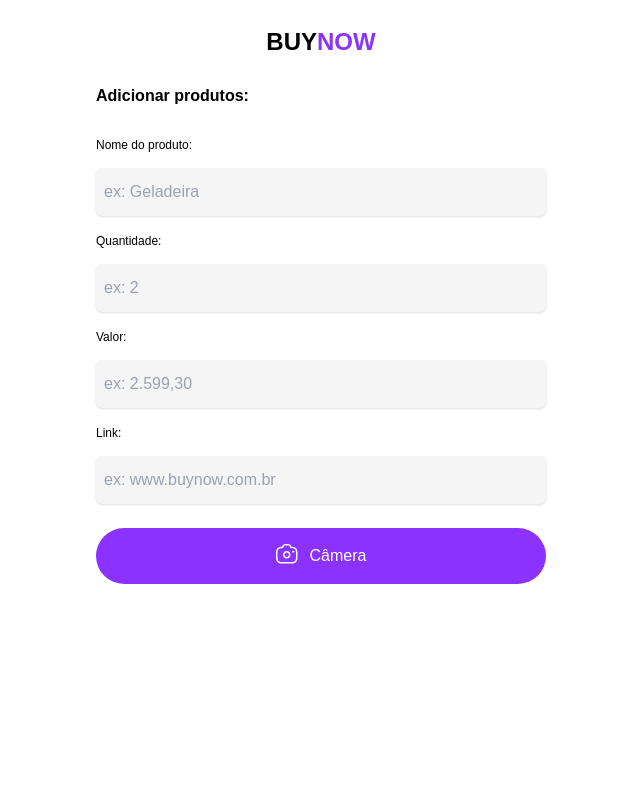
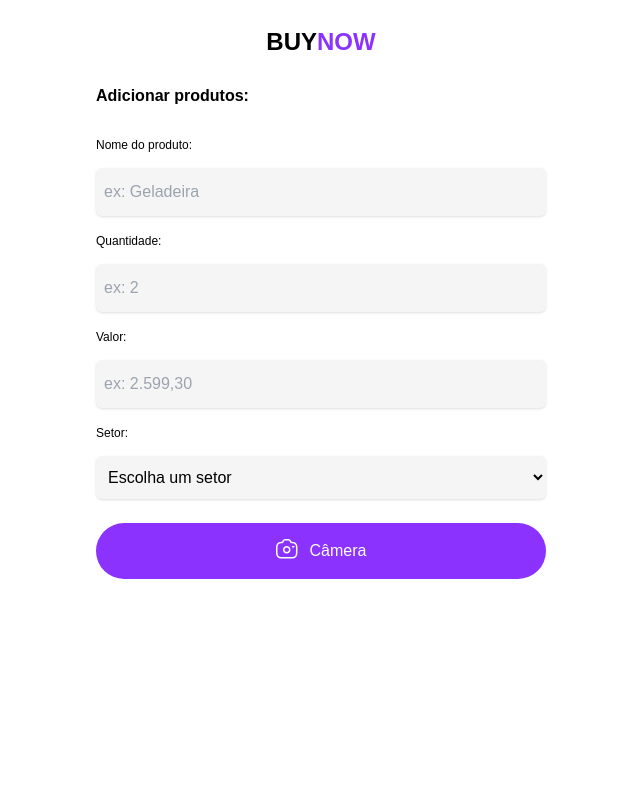
Before and after one commit to Helton-Carlos/buynow-app, a Nuxt app: page /add-products in a window 1280 px wide. Shown: the top 800 px of the page, without its empty margins (319-959 px from the left). Built offline with nearby package versions, Linux system fonts and the light colour scheme.

Commit message:
feat: add indexedDB PWA

```diff
--- a/components/box.vue
+++ b/components/box.vue
@@ -9,7 +9,7 @@
 
 <template>
  <div class="text-gray hover:text-purple" @click="$emit('getRouter')">
-    <div class="w-[105px] h-[105px] border-4 border-gray hover:border-purple">
+    <div class="w-[105px] h-[105px] border-4 border-gray hover:border-purple hover:bg-purple-light">
       <div class="min-h-[105px] flex justify-center items-center">
         <img
           class="hover:text-purple"
--- a/pages/add-products.vue
+++ b/pages/add-products.vue
@@ -1,10 +1,13 @@
 <script setup lang="ts">
 import camera from '/icons/camera.svg';
 import { useProductsStore } from '~/stores/products';
+import { useStatusStore } from '~/stores/sectors';
 import { useRouter } from 'vue-router';
 
 const router = useRouter();
+
 const { addIndexedDBProduct } =  useProductsStore();
+const { validationIndexedDBsectors } = useStatusStore();
 
 const player: Ref<HTMLCanvasElement | undefined> = ref();
 const canvas: Ref<HTMLCanvasElement | undefined> = ref();
@@ -15,7 +18,7 @@
 const name = ref<string>('');
 const quantidade = ref<string>('');
 const valor = ref<number>();
-const link = ref<string>('');
+const sectors = ref<string>('');
 
 function back() {
   router.push({ name:"init" })
@@ -23,11 +26,11 @@
 
 function onSubmit() {
   const product = {
-    name: name.value,
-    quantidade: quantidade.value,
-    valor: valor.value,
-    link: link.value,
-    canvas: canvas.value?.toDataURL("image/png")
+    title: name.value,
+    amount: quantidade.value,
+    price: valor.value,
+    sector: sectors.value,
+    image: canvas.value?.toDataURL("image/png")
   };
 
   addIndexedDBProduct(product);
@@ -51,7 +54,7 @@
 }
 
 function takePhoto() {
-  canvas.value?.getContext("2d")?.drawImage(player.value, 0, 0, 340, 250);
+  canvas.value?.getContext("2d")?.drawImage(player.value, 0, 0, 408, 300);
 
   canvas.value?.toDataURL("image/png");
 
@@ -119,17 +122,22 @@
        class="text-sm pb-2"
        for="link"
       >
-        Link:
+        Setor:
       </label>
 
-      <input
+      <select
         class="input"
-        type="text"
-        name="link"
-        id="link"
-        placeholder="ex: www.buynow.com.br"
-        v-model="link"
-      />
+        v-model="sectors"
+      >
+        <option disabled value="">Escolha um setor</option>
+        <option
+          class="capitalize"
+          v-for="check in validationIndexedDBsectors()"
+          :key="check"
+        >
+          {{ check }}
+        </option>
+      </select>
 
       <button
         v-if="cameraOn"
@@ -158,7 +166,7 @@
           :src="camera"
           alt="câmera"
         />
-          Bater
+          Tirar foto
       </button>
 
       <canvas
--- a/pages/config.vue
+++ b/pages/config.vue
@@ -3,16 +3,21 @@
 import iconReprovar from '/icons/reprovar.svg';
 import { useStatusStore } from '~/stores/sectors';
 
-const add = ref<string>('');
+const add = ref<string[]>([]);
 
 const { $state, addIndexedDBSectors } = useStatusStore();
+
+function addSectors() {
+  addIndexedDBSectors(add.value);
+  add.value = []
+}
 </script>
 
 <template>
   <div class="mx-auto max-w-[450px]">
     <form
       class="my-4"
-      @submit.prevent="addIndexedDBSectors(add)"
+      @submit.prevent="addSectors"
     >
 
       <div class="flex justify-end items-center relative">
--- a/pages/products-registered.vue
+++ b/pages/products-registered.vue
@@ -2,26 +2,13 @@
 import iconSearch from '/icons/search.svg';
 import geladeira from '/icons/geladeira.png';
 import { useStatusStore } from '~/stores/sectors';
+import { useProductsStore } from '~/stores/products';
 
-const { $state } = useStatusStore();
+const { validationIndexedDBsectors } = useStatusStore();
+const { validationIndexedDBProducts } = useProductsStore();
 
 const search = ref<string>('');
 const sectors = ref<string>('');
-
-const products = [
-  {
-    image: geladeira,
-    title: 'Geladeira Frost Free Brastemp',
-    sector: 'cozinha',
-    amount: 1
-  },
-  {
-    image: geladeira,
-    title: 'Geladeira Frost Free Brastemp',
-    sector: 'cozinha',
-    amount: 1
-  }
-]
 </script>
 
 <template>
@@ -51,7 +38,7 @@
         <option disabled value="">Escolha um setor</option>
         <option
           class="capitalize"
-          v-for="check in $state.sectors"
+          v-for="check in validationIndexedDBsectors()"
           :key="check"
         >
           {{ check }}
@@ -65,7 +52,7 @@
 
     <div>
       <card
-        v-for="(product, index) in products"
+        v-for="(product, index) in validationIndexedDBProducts()"
         :key="index"
         :image= "product.image"
         :title= "product.title"
--- a/stores/products.ts
+++ b/stores/products.ts
@@ -15,7 +15,7 @@
         const request = indexedDB.open(dbName, dbVersion);
 
         request.onupgradeneeded = (event) => {
-          const db = event.target?.result;
+          const db : any = (event?.target as any)?.result;
 
           if (!db.objectStoreNames.contains('productsDB')) {
            db.createObjectStore('productsDB', { keyPath: 'id', autoIncrement: true });
@@ -23,7 +23,7 @@
         };
 
         request.onsuccess = (event) => {
-          const db = event.target?.result;
+          const db : any = (event?.target as any)?.result;
 
           const transaction = db.transaction(['productsDB'], 'readwrite');
           const objectStore = transaction.objectStore('productsDB');
@@ -36,5 +36,40 @@
           console.error('Erro: ' + error);
       }
     },
+
+    getindexedDBProduct() {
+      const request = indexedDB.open('db-local-products');
+
+      request.onsuccess = (event) => {
+        const db : any = (event?.target as any)?.result;
+
+        try {
+          const transaction = db.transaction(['productsDB'], 'readonly');
+          const objectStore = transaction.objectStore('productsDB');
+          const cursorRequest = objectStore.openCursor();
+
+          cursorRequest.onsuccess = (event: { target: { result: any; }; }) => {
+            const result = event.target.result;
+
+            if (result) {
+             return result.value
+            }
+          }
+        } catch(e) {
+          console.error(e)
+        }
+      }
+    },
+
+    getStorageProduct() {
+      const userLocal = localStorage?.getItem('products');
+      const product = userLocal ? JSON.parse(userLocal) : null;
+
+      return product;
+    },
+
+    validationIndexedDBProducts() {
+      return !localStorage.getItem('products') ? this.getindexedDBProduct() : this.getStorageProduct();
+    },
   },
 });
--- a/stores/sectors.ts
+++ b/stores/sectors.ts
@@ -1,9 +1,9 @@
-import { useLocalStorage } from '@vueuse/core'
+import { useStorage } from '@vueuse/core'
 import { defineStore } from 'pinia';
 
 export const useStatusStore = defineStore('sectors', {
   state: () => ({
-    sectors: useLocalStorage('sectors', []),
+    sectors: useStorage('sectors', []),
   }),
 
   actions: {
@@ -15,7 +15,7 @@
         const request = indexedDB.open(dbName, dbVersion);
 
         request.onupgradeneeded = (event) => {
-          const db = event.target?.result;
+          const db : any = (event?.target as any)?.result;
 
           if (!db.objectStoreNames.contains('sectorsDB')) {
             db.createObjectStore('sectorsDB', { keyPath: 'id', autoIncrement: true });
@@ -23,19 +23,53 @@
         };
 
         request.onsuccess = (event) => {
-          const db = event.target?.result;
+          const db : any = (event?.target as any)?.result;
 
           const transaction = db.transaction(['sectorsDB'], 'readwrite');
           const objectStore = transaction.objectStore('sectorsDB');
 
           this.sectors.push(sectors)
-          console.log(sectors);
 
-          objectStore.add(sectors);
+          objectStore.add({sectors});
         };
       } catch (error) {
           console.error('Erro: ' + error);
       }
     },
+
+    getindexedDBSectors() {
+      const request = indexedDB.open('db-local-sectors');
+
+      request.onsuccess = (event) => {
+        const db : any = (event?.target as any)?.result;
+
+        try {
+          const transaction = db.transaction(['sectorsDB'], 'readonly');
+          const objectStore = transaction.objectStore('sectorsDB');
+          const cursorRequest = objectStore.openCursor();
+
+          cursorRequest.onsuccess = (event: { target: { result: any; }; }) => {
+            const result = event.target.result;
+
+            if (result) {
+             return result.value
+            }
+          }
+        } catch(e) {
+          console.error(e)
+        }
+      }
+    },
+
+    getStorageSectors() {
+      const userLocal = localStorage?.getItem('sectors');
+      const sectors =  userLocal ? JSON.parse(userLocal) : null
+
+      return sectors;
+    },
+
+    validationIndexedDBsectors() {
+      return !localStorage.getItem('sectors') ? this.getindexedDBSectors() : this.getStorageSectors();
+    },
   },
 });
--- a/tailwind.config.js
+++ b/tailwind.config.js
@@ -12,11 +12,12 @@
     colors: {
       'black': '#212121',
       'purple': '#8C32FF',
+      'purple-light': '#E0C9FF',
       'gray': '#929292',
+      'gray-light': '#F5F5F5',
       'green': '#07E78F',
       'red': '#E60000',
       'white': '#FFFFFF',
-      'gray-light': '#F5F5F5',
     },
     fontSize: {
       sm: '0.75rem',
```
